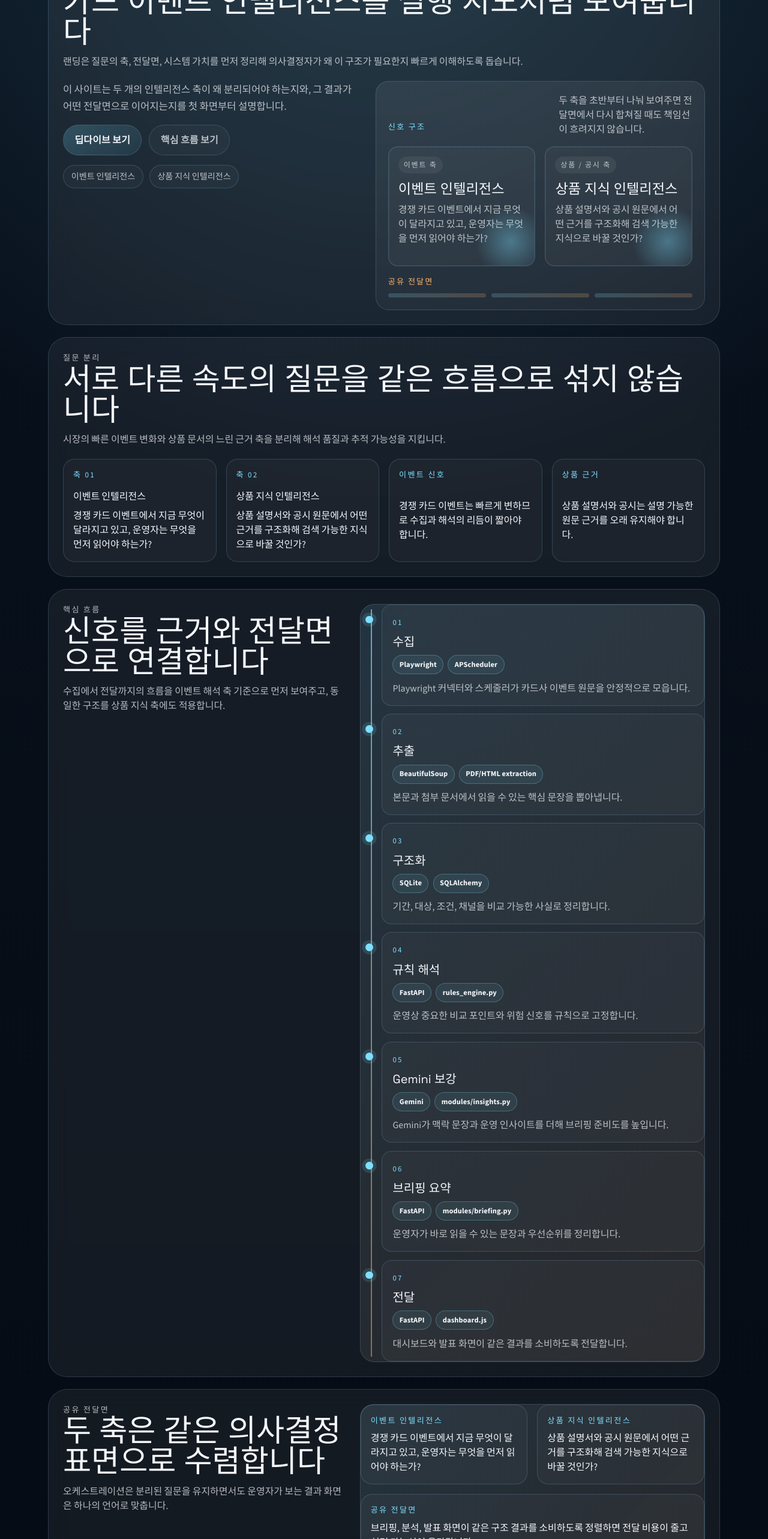
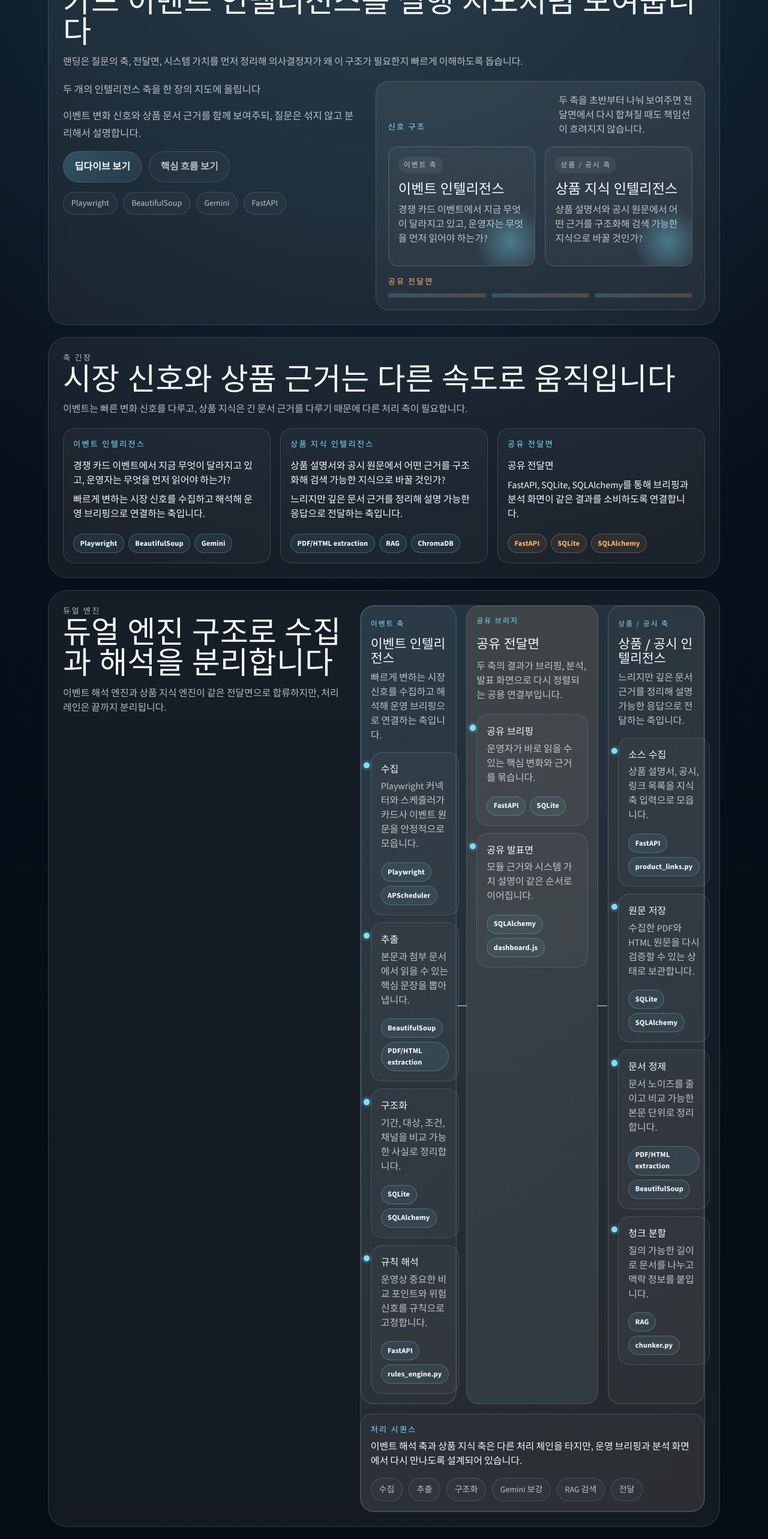
Before and after one commit to shinhan-card/card-event, a Next.js app in the folder presentation-site/: page / in a window 1280 px wide. Shown: the part 200-2766 px from the top of the page at 60% size. Built offline with nearby package versions, Linux system fonts and the light colour scheme.

Commit message:
Rebuild landing showroom scenes

```diff
--- a/presentation-site/app/page.tsx
+++ b/presentation-site/app/page.tsx
@@ -1,19 +1,19 @@
-import DeepDiveCtaScene from "@/components/scenes/deep-dive-cta-scene";
+import AxisTensionScene from "@/components/scenes/axis-tension-scene";
+import DeepDiveHandoffScene from "@/components/scenes/deep-dive-handoff-scene";
+import DecisionSurfaceScene from "@/components/scenes/decision-surface-scene";
+import DualEngineScene from "@/components/scenes/dual-engine-scene";
 import HeroScene from "@/components/scenes/hero-scene";
-import OutcomeScene from "@/components/scenes/outcome-scene";
-import OrchestrationScene from "@/components/scenes/orchestration-scene";
-import ProblemScene from "@/components/scenes/problem-scene";
-import SignalFlowScene from "@/components/scenes/signal-flow-scene";
+import SystemValueScene from "@/components/scenes/system-value-scene";
 
 export default function HomePage() {
   return (
     <>
       <HeroScene />
-      <ProblemScene />
-      <SignalFlowScene />
-      <OrchestrationScene />
-      <OutcomeScene />
-      <DeepDiveCtaScene />
+      <AxisTensionScene />
+      <DualEngineScene />
+      <DecisionSurfaceScene />
+      <SystemValueScene />
+      <DeepDiveHandoffScene />
     </>
   );
 }
--- /dev/null
+++ b/presentation-site/components/scenes/axis-tension-scene.tsx
@@ -0,0 +1,47 @@
+import SectionShell from "@/components/chrome/section-shell";
+import { architectureContent } from "@/content/architecture-content";
+import { siteContent } from "@/content/site-content";
+import { getLandingScene } from "@/components/scenes/landing-scene-content";
+
+const tensionScene = getLandingScene("tension");
+
+export default function AxisTensionScene() {
+  return (
+    <SectionShell
+      eyebrow="축 긴장"
+      title={tensionScene.title}
+      summary={tensionScene.summary}
+      id={tensionScene.anchorId}
+    >
+      <div className="problem-grid">
+        {architectureContent.axes.map((axis) => (
+          <article className="diagram-card problem-card" key={axis.key}>
+            <p className="section-shell-eyebrow">{axis.title}</p>
+            <h3>{axis.question}</h3>
+            <p>{axis.summary}</p>
+            <div className="diagram-chip-row">
+              {axis.technologyBadges.map((technology) => (
+                <span className="diagram-chip" key={technology}>
+                  {technology}
+                </span>
+              ))}
+            </div>
+          </article>
+        ))}
+
+        <article className="diagram-card problem-card">
+          <p className="section-shell-eyebrow">공유 전달면</p>
+          <h3>{siteContent.decisionSurfaces[2].title}</h3>
+          <p>{siteContent.decisionSurfaces[2].summary}</p>
+          <div className="diagram-chip-row">
+            {["FastAPI", "SQLite", "SQLAlchemy"].map((technology) => (
+              <span className="diagram-chip diagram-chip--muted" key={technology}>
+                {technology}
+              </span>
+            ))}
+          </div>
+        </article>
+      </div>
+    </SectionShell>
+  );
+}
--- /dev/null
+++ b/presentation-site/components/scenes/decision-surface-scene.tsx
@@ -0,0 +1,43 @@
+import SectionShell from "@/components/chrome/section-shell";
+import { architectureContent } from "@/content/architecture-content";
+import { siteContent } from "@/content/site-content";
+import { getLandingScene } from "@/components/scenes/landing-scene-content";
+
+const decisionScene = getLandingScene("decision-surfaces");
+
+const decisionTechnologies = [
+  architectureContent.axes[0].technologyBadges,
+  architectureContent.axes[1].technologyBadges,
+  ["FastAPI", "SQLite", "SQLAlchemy"],
+] as const;
+
+export default function DecisionSurfaceScene() {
+  return (
+    <SectionShell
+      eyebrow="의사결정 표면"
+      title={decisionScene.title}
+      summary={decisionScene.summary}
+      id={decisionScene.anchorId}
+    >
+      <div className="orchestration-map">
+        {siteContent.decisionSurfaces.map((surface, index) => (
+          <article className="diagram-card orchestration-card" key={surface.title}>
+            <p className="section-shell-eyebrow">표면 {String(index + 1).padStart(2, "0")}</p>
+            <h3>{surface.title}</h3>
+            <p>{surface.summary}</p>
+            <div className="diagram-chip-row">
+              {decisionTechnologies[index].map((technology) => (
+                <span
+                  className={`diagram-chip${index === 2 ? " diagram-chip--muted" : ""}`}
+                  key={technology}
+                >
+                  {technology}
+                </span>
+              ))}
+            </div>
+          </article>
+        ))}
+      </div>
+    </SectionShell>
+  );
+}
--- /dev/null
+++ b/presentation-site/components/scenes/deep-dive-handoff-scene.tsx
@@ -0,0 +1,47 @@
+import Link from "next/link";
+import SectionShell from "@/components/chrome/section-shell";
+import { architectureContent } from "@/content/architecture-content";
+import { siteContent } from "@/content/site-content";
+import { getLandingScene } from "@/components/scenes/landing-scene-content";
+
+const handoffScene = getLandingScene("deep-dive-handoff");
+
+const deepDiveStops = [
+  architectureContent.copy.deepDiveExecutive,
+  architectureContent.copy.deepDiveDualAxis,
+  architectureContent.copy.deepDiveModules,
+] as const;
+
+export default function DeepDiveHandoffScene() {
+  return (
+    <SectionShell
+      eyebrow="딥다이브 핸드오프"
+      title={handoffScene.title}
+      summary={handoffScene.summary}
+      id={handoffScene.anchorId}
+    >
+      <div className="scene-stack">
+        <p className="scene-intro">{siteContent.showroom.deepDiveCta.supportingCopy}</p>
+
+        <div className="diagram-grid">
+          {deepDiveStops.map((stop) => (
+            <article className="diagram-card" key={stop}>
+              <p className="section-shell-eyebrow">딥다이브 보드</p>
+              <h3>{stop}</h3>
+              <p>랜딩에서 본 구조를 실제 보드 순서와 모듈 근거로 이어서 확인할 수 있습니다.</p>
+            </article>
+          ))}
+        </div>
+
+        <div className="scene-actions">
+          <Link
+            className="scene-button scene-button-primary"
+            href={siteContent.showroom.deepDiveCta.cta.href}
+          >
+            {siteContent.showroom.deepDiveCta.cta.label}
+          </Link>
+        </div>
+      </div>
+    </SectionShell>
+  );
+}
--- /dev/null
+++ b/presentation-site/components/scenes/dual-engine-scene.tsx
@@ -0,0 +1,37 @@
+import StickyStageLayout from "@/components/chrome/sticky-stage-layout";
+import DualAxisMap from "@/components/diagrams/dual-axis-map";
+import { getLandingScene } from "@/components/scenes/landing-scene-content";
+
+const dualEngineScene = getLandingScene("dual-engine");
+
+const flowLabels = ["수집", "추출", "구조화", "Gemini 보강", "RAG 검색", "전달"] as const;
+
+export default function DualEngineScene() {
+  return (
+    <StickyStageLayout
+      id={dualEngineScene.anchorId}
+      eyebrow="듀얼 엔진"
+      title={dualEngineScene.title}
+      summary={dualEngineScene.summary}
+    >
+      <div className="scene-stack">
+        <DualAxisMap />
+
+        <article className="diagram-card">
+          <p className="section-shell-eyebrow">처리 시퀀스</p>
+          <p>
+            이벤트 해석 축과 상품 지식 축은 다른 처리 체인을 타지만, 운영 브리핑과 분석 화면에서
+            다시 만나도록 설계되어 있습니다.
+          </p>
+          <div className="scene-badge-row" style={{ marginTop: "1rem" }}>
+            {flowLabels.map((label) => (
+              <span className="scene-badge" key={label}>
+                {label}
+              </span>
+            ))}
+          </div>
+        </article>
+      </div>
+    </StickyStageLayout>
+  );
+}
--- a/presentation-site/components/scenes/hero-scene.tsx
+++ b/presentation-site/components/scenes/hero-scene.tsx
@@ -1,8 +1,12 @@
 import Link from "next/link";
 import SectionShell from "@/components/chrome/section-shell";
 import SignalNetwork from "@/components/diagrams/signal-network";
-import { architectureContent } from "@/content/architecture-content";
 import { siteContent } from "@/content/site-content";
+import { getLandingScene } from "@/components/scenes/landing-scene-content";
+
+const thesisScene = getLandingScene("thesis");
+
+const heroTechnologies = ["Playwright", "BeautifulSoup", "Gemini", "FastAPI"] as const;
 
 export default function HeroScene() {
   return (
@@ -10,12 +14,13 @@ export default function HeroScene() {
       eyebrow={siteContent.hero.eyebrow}
       title={siteContent.hero.title}
       summary={siteContent.hero.summary}
-      id="overview"
+      id={thesisScene.anchorId}
       headingLevel={1}
     >
       <div className="scene-hero">
         <div className="scene-hero-copy">
-          <p className="scene-intro">{siteContent.showroom.hero.intro}</p>
+          <p className="scene-intro">{thesisScene.title}</p>
+          <p className="scene-intro">{thesisScene.summary}</p>
 
           <div className="scene-actions">
             <Link
@@ -32,10 +37,10 @@ export default function HeroScene() {
             </Link>
           </div>
 
-          <div className="scene-badge-row" aria-label="인텔리전스 축">
-            {architectureContent.axes.map((axis) => (
-              <span className="scene-badge" key={axis.key}>
-                {axis.title}
+          <div className="scene-badge-row" aria-label="핵심 기술">
+            {heroTechnologies.map((technology) => (
+              <span className="scene-badge" key={technology}>
+                {technology}
               </span>
             ))}
           </div>
--- /dev/null
+++ b/presentation-site/components/scenes/landing-scene-content.ts
@@ -0,0 +1,13 @@
+import { siteContent } from "@/content/site-content";
+
+type LandingSceneKey = (typeof siteContent.landingScenes)[number]["key"];
+
+export function getLandingScene(key: LandingSceneKey) {
+  const scene = siteContent.landingScenes.find((entry) => entry.key === key);
+
+  if (!scene) {
+    throw new Error(`Missing landing scene for key: ${key}`);
+  }
+
+  return scene;
+}
--- /dev/null
+++ b/presentation-site/components/scenes/system-value-scene.tsx
@@ -0,0 +1,39 @@
+import SectionShell from "@/components/chrome/section-shell";
+import { siteContent } from "@/content/site-content";
+import { getLandingScene } from "@/components/scenes/landing-scene-content";
+
+const valueScene = getLandingScene("system-value");
+
+const valueBadges = [
+  ["운영 브리핑", "발표용 스토리보드"],
+  ["추적 가능", "설명 가능"],
+  ["랜딩", "딥다이브"],
+] as const;
+
+export default function SystemValueScene() {
+  return (
+    <SectionShell
+      eyebrow="시스템 가치"
+      title={valueScene.title}
+      summary={valueScene.summary}
+      id={valueScene.anchorId}
+    >
+      <div className="outcome-grid">
+        {siteContent.valueCards.map((card, index) => (
+          <article className="diagram-card outcome-card" key={card.title}>
+            <p className="section-shell-eyebrow">가치 {String(index + 1).padStart(2, "0")}</p>
+            <p>{card.title}</p>
+            <p>{card.summary}</p>
+            <div className="diagram-chip-row">
+              {valueBadges[index].map((badge) => (
+                <span className="diagram-chip diagram-chip--muted" key={badge}>
+                  {badge}
+                </span>
+              ))}
+            </div>
+          </article>
+        ))}
+      </div>
+    </SectionShell>
+  );
+}
```
Also changed, not shown: 2 other files (tests, documents, lock files or other folders).
